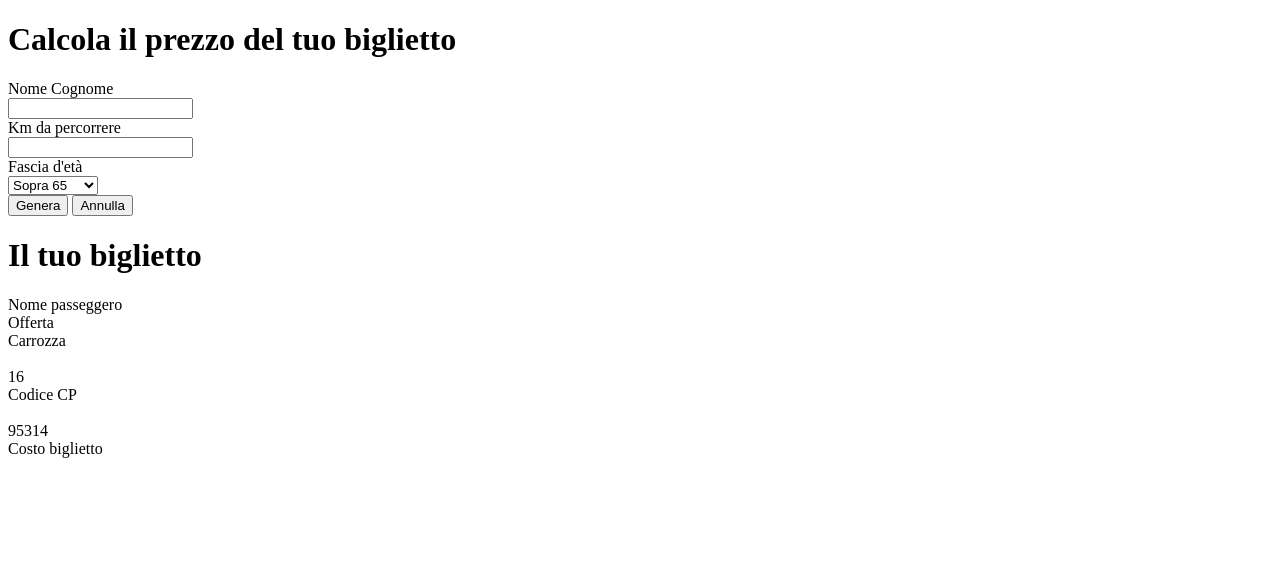
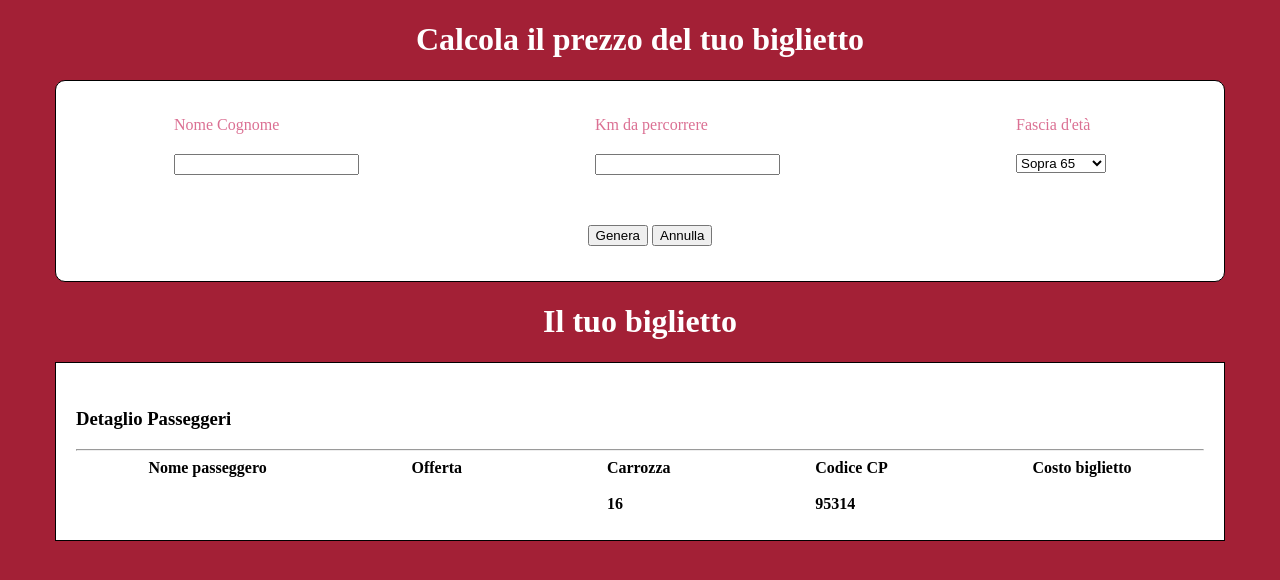
Before and after one commit to adelinashahaj/js-biglietto-treno-form, a plain HTML site: page index.html in a window 1280 px wide. Drawn offline with Linux system fonts and the light colour scheme.

Commit message:
modificato style.css

```diff
--- a/css/style.css
+++ b/css/style.css
@@ -0,0 +1,51 @@
+body{
+    background-color: rgb(163, 32, 54);
+}
+.container{
+    max-width: 1170px;
+    margin: auto;
+}
+.info{
+    border: solid 1px black;
+    background-color: white;
+    padding: 35px 0px;
+    border-radius: 10px;
+
+}
+.d-flex{
+    display: flex;
+    flex-direction: row;
+}
+.tx{
+    text-align: center;
+}
+.tx-color{
+    color: white;
+}
+form{
+    justify-content: space-around;
+    margin-bottom: 50px;
+}
+.mg-bottom{
+    margin-bottom: 20px;
+}
+.tx-colorrosa{
+    color: palevioletred;
+}
+.btn{
+    text-align: center;
+    margin-left: 20px;
+}
+#ticket{
+
+    border: solid 1px black;
+    background-color: white;
+    padding: 27px 20px;
+}
+.infoticket{
+    justify-content: space-around;
+}
+.margin{
+    margin-top: 0;
+    margin-bottom: 0;
+}
--- a/index.html
+++ b/index.html
@@ -8,34 +8,56 @@
     <link rel="stylesheet" href="css/style.css">
 </head>
 <body>
-      <h1>Calcola il prezzo del tuo biglietto</h1>
+<div class="container">
+    <h1 class="tx tx-color">Calcola il prezzo del tuo biglietto</h1>
+    <div class="info">
 
-    <form>
-        <div>Nome Cognome</div>
+
+        <form class="d-flex">
+
+            <div class="">
+                <div class="mg-bottom tx-colorrosa">Nome Cognome</div>
                 <input type="text" id="nomeViaggiatore"/>
-       <div>Km da percorrere</div>
+            </div>
+           <div class="">
+            <div class="mg-bottom tx-colorrosa">Km da percorrere</div>
             <input type="text" id="kilometri"/>
 
-         <div>Fascia d'età</div>
+           </div>
+           <div class="">
+            <div class="mg-bottom tx-colorrosa">Fascia d'età</div>
             <select id="casellaSelezione">
                 <option value="sopra65">Sopra 65</option>
                 <option value="sotto18">Sotto 18</option>
                 <option value="maggiorenni">Tutti gli altri</option>
             </select>
+           </div>
+
         </form>
+        <div class="btn">
             <button id="leggiForm" type="button" name="button">Genera</button>
             <button id="annulla" type="button" name="button">Annulla</button>
-<div id="ticket">
-    <h1>Il tuo biglietto</h1>
-    <div id="nome">Nome passeggero</div>
-    <div id="offerta">Offerta</div>
-    <div id="carrozza">Carrozza</div>
-    <div id="codice">Codice CP</div>
-    <div id="costo">Costo biglietto</div>
+        </div>
+
 
     </div>
 
+    <h1 class="tx tx-color">Il tuo biglietto</h1>
+    <div id="ticket" >
+        <h3>Detaglio Passeggeri</h3>
+        <hr>
+         <div class="infoticket d-flex" >
+            <h4 id="nome" class="margin">Nome passeggero</h4>
+            <h4 id="offerta" class="margin">Offerta</h4>
+            <h4 id="carrozza" class="margin">Carrozza</h4>
+            <h4 id="codice" class="margin">Codice CP</h4>
+            <h4 id="costo" class="margin">Costo biglietto</h4>
 
+         </div>
+
+   </div>
+
+</div>
 
 
 
```
Lines whose indentation alone changed are shown as unchanged.
